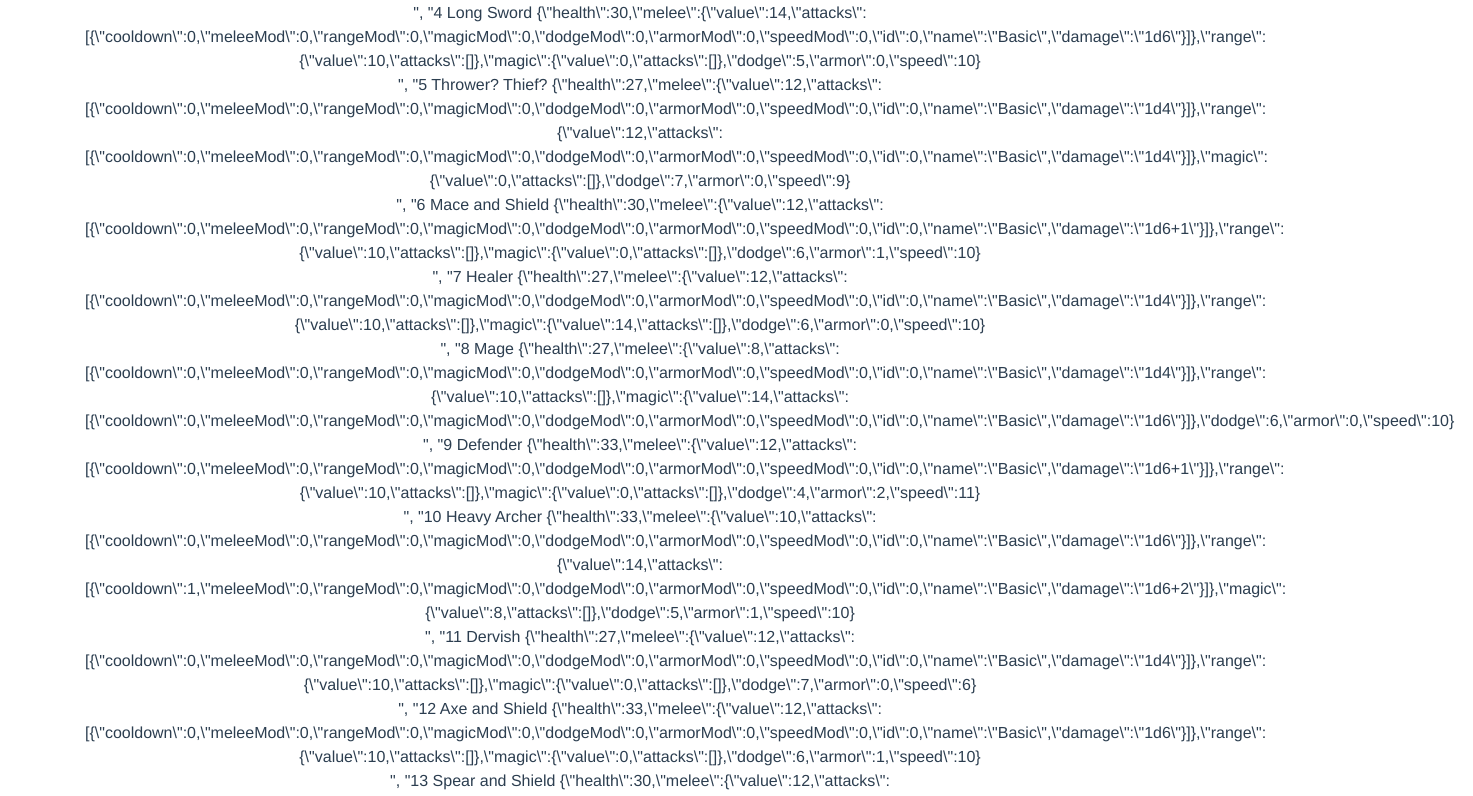
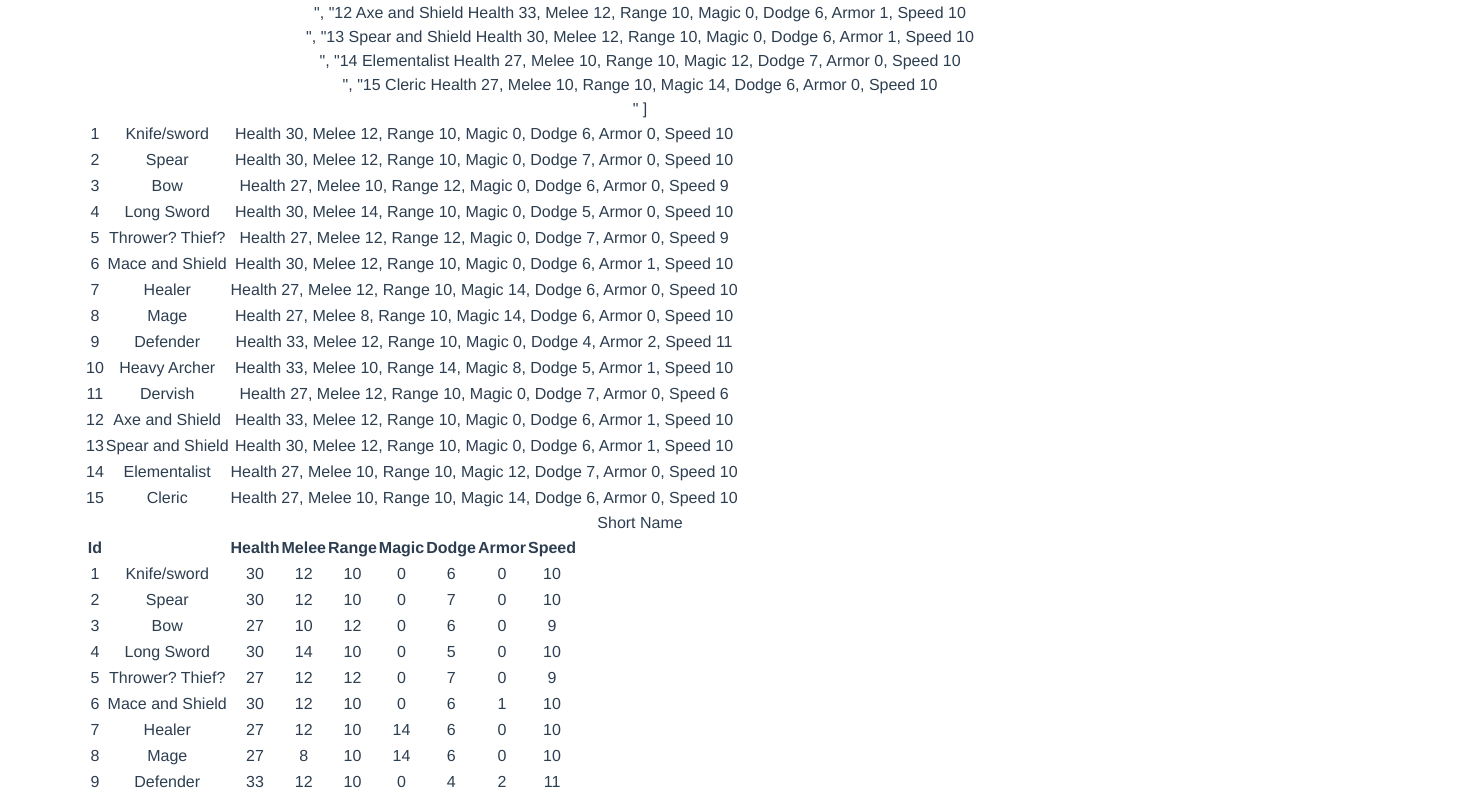
Before and after one commit to JamesSkemp/vuejs-tutorial, a Vue app: page / in a window 1280 px wide. Shown: the part 1422-2218 px from the top of the page, 1473 px wide, since content can reach past the window. Built offline with nearby package versions, Linux system fonts and the light colour scheme.

Commit message:
Add functionality to output character data information

```diff
--- a/src/components/TestingControl.vue
+++ b/src/components/TestingControl.vue
@@ -87,6 +87,7 @@
 		</div>
 
 		<div v-html="dataDumps"></div>
+		<div v-html="dataOutput"></div>
 	</b-container>
 </template>
 
@@ -96,7 +97,7 @@ import { DiceRoll, DiceRoller } from 'rpg-dice-roller';
 import World from '../models/World';
 import Character from '../models/Character';
 import StatModification from '../models/StatModification';
-import { attackOpponent, getSuperShortBaseStats, revive, processAttackTurn, getShortDetails, setInitialTurn } from '../utilities/CharacterUtilities';
+import { attackOpponent, getSuperShortBaseStats, revive, processAttackTurn, getShortDetails, setInitialTurn, getShortBaseStats } from '../utilities/CharacterUtilities';
 import { createNewTestWorldForSingleBattle, startNextMoment, generateNextCharacterId } from '../utilities/WorldUtilities';
 import { resolvePartyMoment, partyHasOngoingBattle, partyHasLivingMainCharacters } from '../utilities/PartyUtilities';
 import { getCharacterWithHighestHealth } from '../utilities/CharacterFilterUtilities';
@@ -147,6 +148,7 @@ export default class TestingControl extends Vue {
   testCharacterSpeed = 10;
 
   dataDumps: string[] = [];
+  dataOutput = "";
 
   created(): void {
 	console.log('component created');
@@ -156,9 +158,17 @@ export default class TestingControl extends Vue {
 	this.armorMax = 1;
 	this.speedMin = 10;*/
 
+	this.dataOutput = "<table><tbody>";
 	CharacterData.Heroes.forEach(hero => {
-		this.dataDumps.push(`${hero.id} ${hero.shortName} ${JSON.stringify(hero.baseStats)}<br />`);
+		this.dataDumps.push(`${hero.id} ${hero.shortName} ${getShortBaseStats(hero)}<br />`);
+		this.dataOutput += `<tr><td>${hero.id}</td><td>${hero.shortName}</td><td>${getShortBaseStats(hero)}</td></tr>`
 	});
+	this.dataOutput += "</tbody></table>";
+	this.dataOutput += "<table><thead><tr><th>Id</th>Short Name<th></th><th>Health</th><th>Melee</th><th>Range</th><th>Magic</th><th>Dodge</th><th>Armor</th><th>Speed</th></tr></thead><tbody>";
+	CharacterData.Heroes.forEach(hero => {
+		this.dataOutput += `<tr><td>${hero.id}</td><td>${hero.shortName}</td><td>${hero.baseStats.health}</td><td>${hero.baseStats.melee.value}</td><td>${hero.baseStats.range.value}</td><td>${hero.baseStats.magic.value}</td><td>${hero.baseStats.dodge}</td><td>${hero.baseStats.armor}</td><td>${hero.baseStats.speed}</td></tr>`
+	});
+	this.dataOutput += "</tbody></table>";
   }
 
   beforeDestroy(): void {
--- a/src/utilities/CharacterUtilities.ts
+++ b/src/utilities/CharacterUtilities.ts
@@ -4,6 +4,7 @@ import { processStatModificationTurn, totalStatModifications } from './StatModif
 import { Desire, PartyState } from './Enums';
 import Party from '@/models/Party';
 import StatCheckResults from '@/models/StatCheckResults';
+import CharacterModel from '@/models/CharacterModel';
 
 /**
  * Trigger an attack from one character to another.
@@ -393,7 +394,7 @@ export function getShortDetails(character: Character): string {
  * @param character Character to check.
  * @returns All of the character's base stats, joined by a `-`.
  */
-export function getSuperShortBaseStats(character: Character): string {
+export function getSuperShortBaseStats(character: Character | CharacterModel): string {
 	return `${character.baseStats.health}-${character.baseStats.melee.value}-${character.baseStats.range.value}-${character.baseStats.magic.value}-${character.baseStats.dodge}-${character.baseStats.armor}-${character.baseStats.speed}`;
 }
 
@@ -403,7 +404,7 @@ export function getSuperShortBaseStats(character: Character): string {
  * @param character Character to check.
  * @returns Single line of the character's base stats.
  */
-export function getShortBaseStats(character: Character): string {
+export function getShortBaseStats(character: Character | CharacterModel): string {
 	return `Health ${character.baseStats.health}, Melee ${character.baseStats.melee.value}, Range ${character.baseStats.range.value}, Magic ${character.baseStats.magic.value}, Dodge ${character.baseStats.dodge}, Armor ${character.baseStats.armor}, Speed ${character.baseStats.speed}`;
 }
 
--- a/src/utilities/WorldUtilities.ts
+++ b/src/utilities/WorldUtilities.ts
@@ -16,6 +16,7 @@ export function startNextMoment(world: World): string[] {
 	let messages: string[] = [];
 	if (!world.isPaused) {
 		world.currentMoment++;
+		world.journal.addEntry(world.currentMoment, "Starting moment.");
 		messages.push(`Starting moment ${world.currentMoment}`);
 		world.parties.forEach(party => {
 			messages = messages.concat(resolvePartyMoment(party, world.currentMoment));
```
